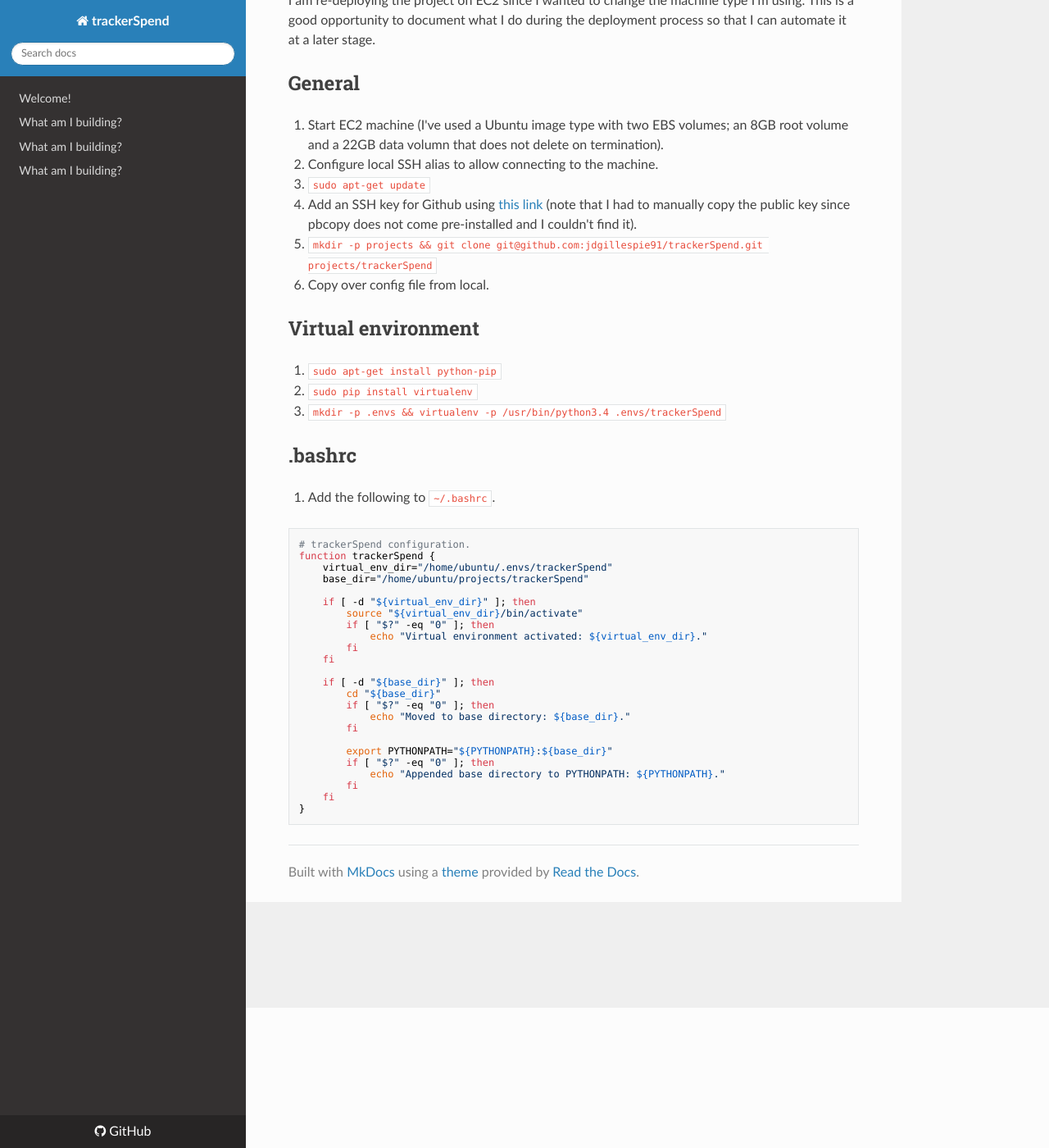
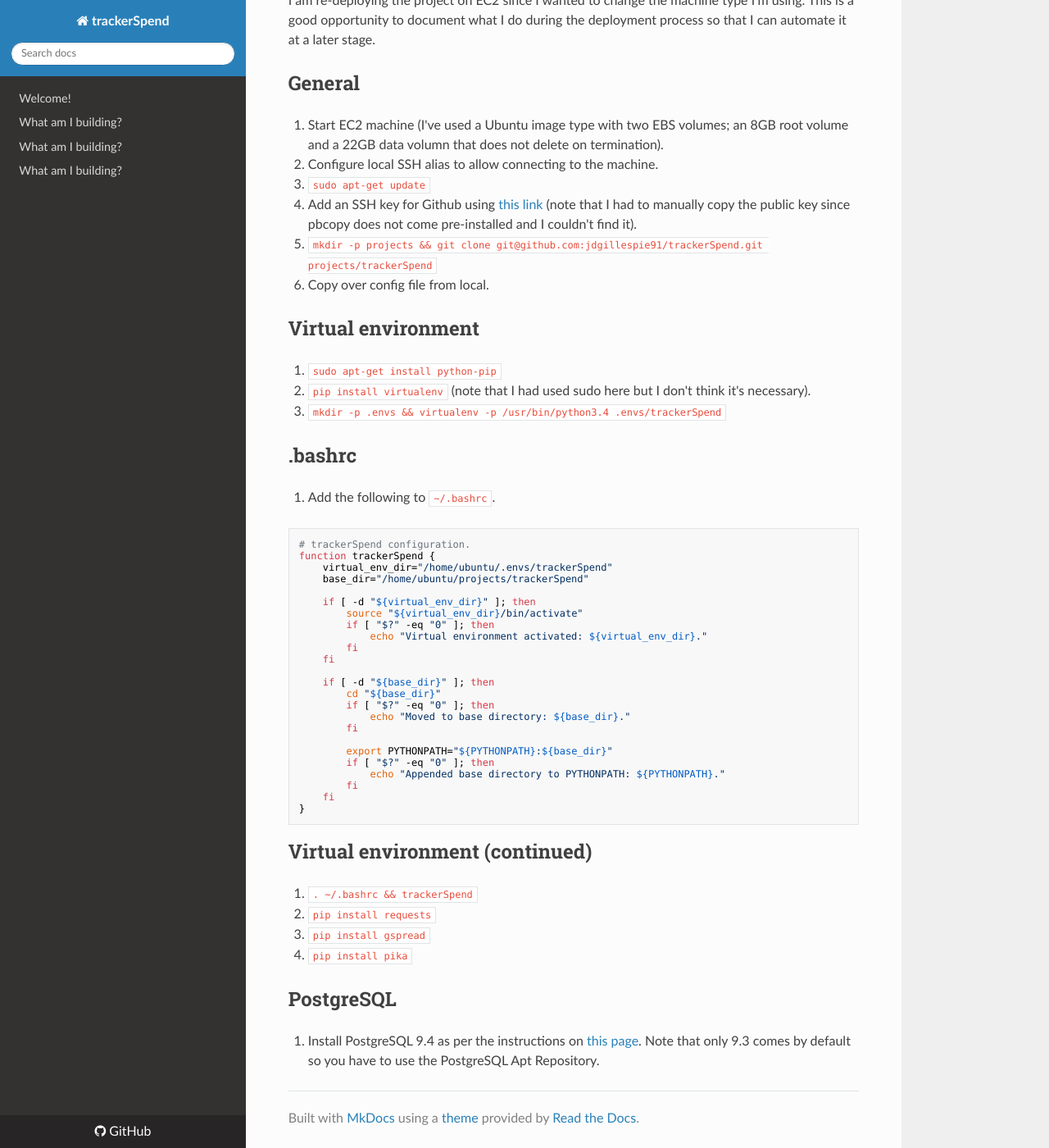
Before and after one commit to jdgillespie91/deprecated-trackerSpend, an MkDocs documentation site: the page built from docs/notes/deployment.md, in a window 1280 px wide and 1400 px high, scrolled down 171 px. Shown: the whole window at 82% size. Built offline with MkDocs 1.6.1, drawn with Linux system fonts in a browser that asks for light colours; nearby versions of some CDN libraries; old or Windows-style settings are respelled for this version of MkDocs.

Commit message:
Add further deployment notes

````diff
--- a/docs/notes/deployment.md
+++ b/docs/notes/deployment.md
@@ -14,7 +14,7 @@ I am re-deploying the project on EC2 since I wanted to change the machine type I
 ## Virtual environment
 
 1. `sudo apt-get install python-pip`
-2. `sudo pip install virtualenv`
+2. `pip install virtualenv` (note that I had used sudo here but I don't think it's necessary).
 3. `mkdir -p .envs && virtualenv -p /usr/bin/python3.4 .envs/trackerSpend`
 
 ## .bashrc
@@ -46,3 +46,14 @@ function trackerSpend {
     fi
 }
 ```
+
+## Virtual environment (continued)
+
+1. `. ~/.bashrc && trackerSpend`
+2. `pip install requests`
+3. `pip install gspread`
+4. `pip install pika`
+
+## PostgreSQL
+
+1. Install PostgreSQL 9.4 as per the instructions on [this page](http://www.postgresql.org/download/linux/ubuntu/). Note that only 9.3 comes by default so you have to use the PostgreSQL Apt Repository.
````
